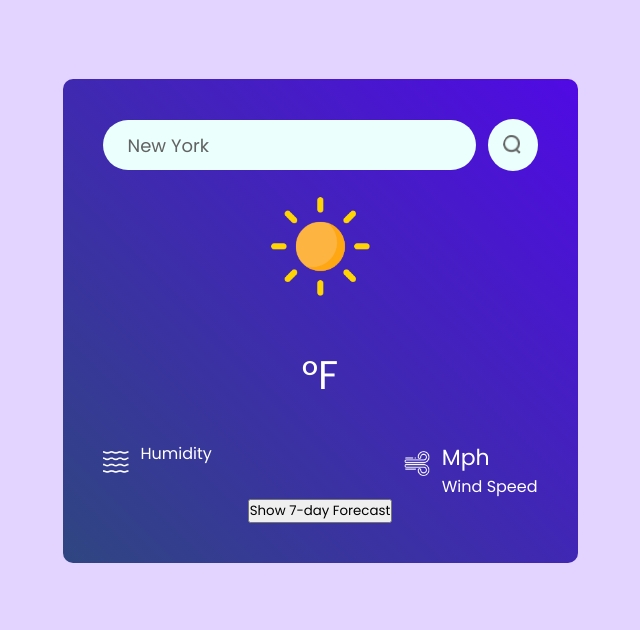
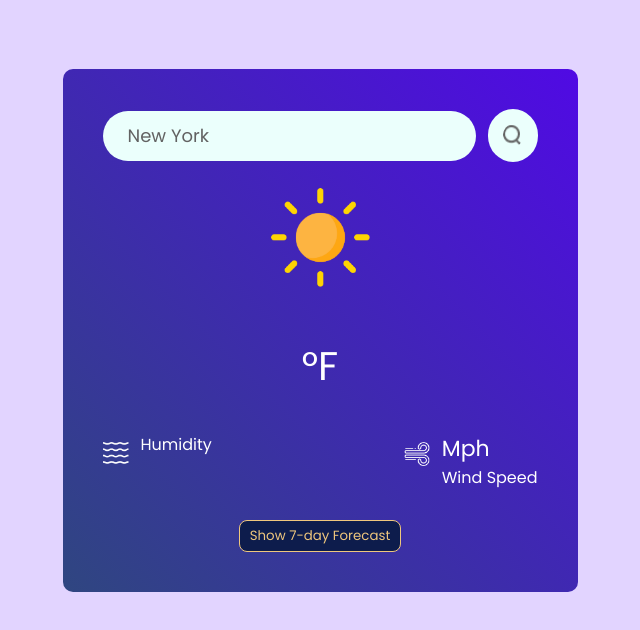
Before and after one commit to kebzaq/weather-app, a React (Vite) app: page / in a window 1280 px wide. Shown: the top 630 px of the page, without its empty margins (320-960 px from the left). Built offline with nearby package versions, Linux system fonts and the light colour scheme; no server answers.

Commit message:
updated readme file and forecast component

```diff
--- a/src/components/Forecast.jsx
+++ b/src/components/Forecast.jsx
@@ -30,13 +30,13 @@ const Forecast = ({ lat, lon }) => {
       {time &&
         time.map((date, index) => (
           <div key={index} className="forecast-card">
-            <p>{new Date(date).toDateString()}</p>
+            <p className="forecast-date">{new Date(date).toDateString()}</p>
             {/* <img
             src={`https://example.com/weather-icons/${day.weathercode}.png`}
             alt="weather icon"
           /> */}
-            <p>Max: {temperature_2m_max[index]}°F</p>
-            <p>Min: {temperature_2m_min[index]}°F</p>
+            <p className="forecast-temp">Max: {temperature_2m_max[index]}°F</p>
+            <p className="forecast-temp">Min: {temperature_2m_min[index]}°F</p>
           </div>
         ))}
     </div>
--- a/src/components/Weather.css
+++ b/src/components/Weather.css
@@ -88,7 +88,24 @@
   padding: 10px;
   border: 1px solid #ddd;
   border-radius: 8px;
-  background-color: #fff;
+  background-color: #3f4aa9;
   box-shadow: 0 2px 4px rgba(0, 0, 0, 0.1);
   text-align: center;
+  /* background-image: linear-gradient(45deg, #848fa9, #5019c7); */
+  color: #f7f7f9;
 }
+.forecast-btn {
+  margin-top: 30px;
+  padding: 5px 10px;
+  background-color: #0d1c4c;
+  color: #efc77d;
+  border: 1px solid #efc77d;
+  border-radius: 8px;
+  cursor: pointer;
+}
+.forecast-temp {
+  font-size: 20px;
+}
+.forecast-date {
+  color: #efc77d;
+}
--- a/src/components/Weather.jsx
+++ b/src/components/Weather.jsx
@@ -10,19 +10,14 @@ import Forecast from "./Forecast";
 const Weather = () => {
   // City data to get weather info:
   const [cityInfo, setCityInfo] = useState({});
-  // console.log("weather info", cityInfo.lat, cityInfo.lon);
   // Weather data to display:
   const [weatherData, setWeatherData] = useState({});
   const [showForecast, setShowForecast] = useState(false);
-  // console.log("cityInfo", cityInfo);
   const getCurrentWeather = async (lat, lon) => {
-    // console.log("getCurrentWeather", lat, lon);
     try {
       const url = `https://api.open-meteo.com/v1/forecast?latitude=${lat}&longitude=${lon}&current=temperature_2m,relative_humidity_2m,apparent_temperature,is_day,precipitation,rain,showers,snowfall,weather_code,cloud_cover,pressure_msl,surface_pressure,wind_speed_10m,wind_direction_10m,wind_gusts_10m&temperature_unit=fahrenheit&wind_speed_unit=mph&precipitation_unit=inch&timezone=America%2FNew_York`;
       const response = await fetch(url);
       const data = await response.json();
-      // console.log("curren", data.current);
-      // console.log("temperature: ", data.current.temperature_2m);
       setWeatherData({
         temp: data.current.temperature_2m,
         humidity: data.current.relative_humidity_2m,
@@ -40,7 +35,6 @@ const Weather = () => {
   // callback function to update the getCityInfo state
   const handleCityInfo = (cityInfo) => {
     setCityInfo(cityInfo);
-    // getCurrentWeather();
   };
   const toggleForecast = () => {
     setShowForecast(!showForecast);
@@ -48,10 +42,6 @@ const Weather = () => {
   return (
     <>
       <div className="weather">
-        {/* <div className="navbar">
-        <button className="nav-item">Current Weather</button>
-        <button className="nav-item">7-day Forecast</button>
-      </div> */}
         <SearchCity handleCityInfo={handleCityInfo} />
 
         <img src={clear_icon} alt="clear" className="weather-icon" />
@@ -79,7 +69,7 @@ const Weather = () => {
             </div>
           </div>
         </div>
-        <button className="nav-item" onClick={toggleForecast}>
+        <button className="forecast-btn" onClick={toggleForecast}>
           {showForecast ? "Hide 7-day Forecast" : "Show 7-day Forecast"}
         </button>
       </div>
```
Also changed, not shown: 1 other file (tests, documents, lock files or other folders).
